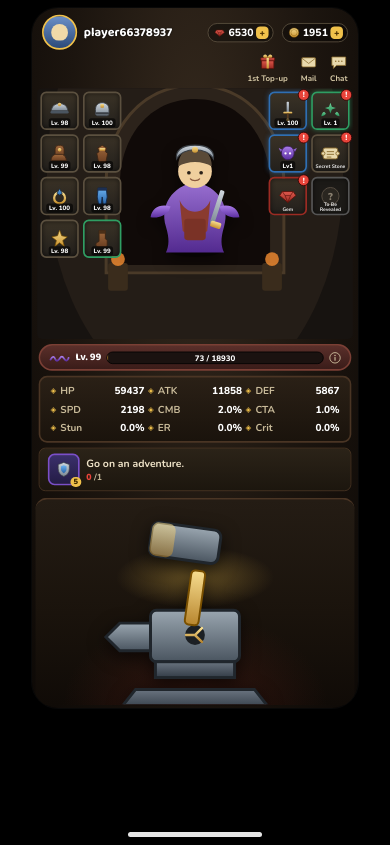
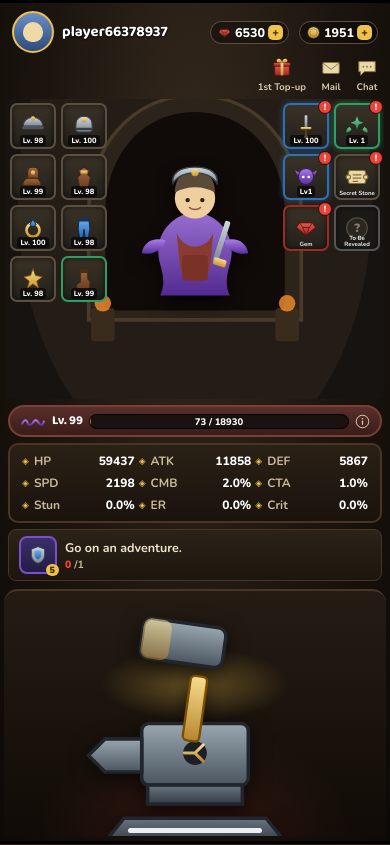
Before and after one commit to cy72whfbrt-dotcom/Game-, a PHP site: page / in a window 390 px wide. Run offline with PHP 8.4, Linux system fonts and the light colour scheme.

Commit message:
Make the UI a true responsive fullscreen mobile app
Replaced the fixed 390x845 phone-mockup canvas with a real fullscreen
stage (position: fixed, 100dvh) and drive the scale of the fixed-design
game-screen (390x838) via JS based on actual viewport size, so it fits
any phone screen edge-to-edge while every icon/label shrinks or grows
together proportionally, keeping the layout tidy at any size.

Co-Authored-By: Claude Sonnet 5 <noreply@anthropic.com>
Claude-Session: https://claude.ai/code/session_01PmjxWnFA4ADyn5eS7WWuRu

```diff
--- a/index.html
+++ b/index.html
@@ -2,7 +2,7 @@
 <html lang="de">
 <head>
 <meta charset="UTF-8">
-<meta name="viewport" content="width=device-width, initial-scale=1.0">
+<meta name="viewport" content="width=device-width, initial-scale=1.0, maximum-scale=1.0, user-scalable=no, viewport-fit=cover">
 <title>Idle RPG - Home</title>
 <link rel="stylesheet" href="style.css">
 </head>
@@ -13,8 +13,7 @@
   <img src="icons.svg" style="display:none" id="preload">
 
   <div class="phone-frame">
-    <div class="card-wrap">
-    <div class="game-screen">
+    <div class="game-screen" id="gameScreen">
 
       <!-- Top bar -->
       <div class="top-bar">
@@ -188,9 +187,8 @@
         <div class="forge-glow"></div>
       </div>
 
+      <div class="home-indicator"></div>
     </div>
-    </div>
-    <div class="home-indicator"></div>
   </div>
 
 <script src="script.js"></script>
--- a/script.js
+++ b/script.js
@@ -1,9 +1,18 @@
-document.querySelectorAll('.nav-item[data-nav]').forEach((el) => {
-  el.addEventListener('click', () => {
-    console.log('Navigate to:', el.dataset.nav);
-  });
-});
+const DESIGN_WIDTH = 390;
+const DESIGN_HEIGHT = 838;
+const gameScreen = document.getElementById('gameScreen');
 
-document.querySelector('.anvil-center')?.addEventListener('click', () => {
+function fitToScreen() {
+  const vw = window.innerWidth;
+  const vh = window.innerHeight;
+  const scale = Math.min(vw / DESIGN_WIDTH, vh / DESIGN_HEIGHT);
+  gameScreen.style.transform = `scale(${scale})`;
+}
+
+window.addEventListener('resize', fitToScreen);
+window.addEventListener('orientationchange', fitToScreen);
+fitToScreen();
+
+document.querySelector('.forge-hero')?.addEventListener('click', () => {
   console.log('Navigate to: forge');
 });
--- a/style.css
+++ b/style.css
@@ -16,93 +16,45 @@
 
 * { box-sizing: border-box; margin: 0; padding: 0; }
 
+html, body {
+  width: 100%;
+  height: 100%;
+  overflow: hidden;
+  overscroll-behavior: none;
+}
+
 body {
   background: #000;
-  min-height: 100vh;
-  display: flex;
-  align-items: center;
-  justify-content: center;
   font-family: 'Nunito', sans-serif;
   color: var(--text-cream);
 }
 
+/* Fullscreen mobile stage: fills the whole viewport (incl. safe areas),
+   game-screen is a fixed-design canvas that JS scales to fit exactly,
+   so every icon/label shrinks or grows together and stays tidy/small. */
 .phone-frame {
-  width: 390px;
-  height: 845px;
+  position: fixed;
+  inset: 0;
+  width: 100%;
+  height: 100dvh;
   background: #000;
   overflow: hidden;
-  position: relative;
-  box-shadow: 0 20px 60px rgba(0,0,0,0.6);
-  display: flex;
-  flex-direction: column;
-}
-
-.status-bar {
-  display: flex;
-  justify-content: space-between;
-  align-items: center;
-  padding: 12px 24px 0;
-  height: 32px;
-  font-weight: 800;
-  font-size: 15px;
-  color: #fff;
-  background: #000;
-  z-index: 20;
-  flex: 0 0 auto;
-  box-sizing: border-box;
-}
-
-.picker-nav {
-  height: 51px;
-  flex: 0 0 auto;
-  background: #000;
   display: flex;
   align-items: center;
-  justify-content: space-between;
-  padding: 0 18px;
-  font-family: -apple-system, BlinkMacSystemFont, 'SF Pro Text', 'Helvetica Neue', Arial, sans-serif;
+  justify-content: center;
 }
-.picker-back {
-  color: #e8e8ea;
-  font-size: 16px;
-  font-weight: 400;
-}
-.picker-done {
-  color: #3b8af2;
-  font-size: 16px;
-  font-weight: 600;
-}
-
-.card-wrap {
-  flex: 0 0 auto;
-  height: 700px;
-  width: 326px;
-  margin: 8px auto 0;
-  border-radius: 26px;
-  overflow: hidden;
-  box-shadow: 0 0 0 1px rgba(255,255,255,0.03);
-  position: relative;
-}
-.moon { font-size: 11px; margin-left: 2px; }
-.status-icons { display: flex; gap: 6px; align-items: center; }
-.si-signal, .si-wifi { width: 18px; height: 13px; }
-.battery { display: flex; align-items: center; gap: 3px; }
-.battery-num { font-size: 13px; font-weight: 700; }
-.battery-shell { width: 22px; height: 11px; border: 1px solid #fff; border-radius: 3px; display: block; padding: 1px; }
-.battery-fill { display: block; height: 100%; width: 40%; background: #fff; border-radius: 1px; }
 
 .game-screen {
   width: 390px;
   height: 838px;
   background:
     radial-gradient(ellipse at 50% 25%, #362a1e 0%, #1c150f 55%, #0d0906 100%);
-  position: absolute;
-  top: 0; left: 0;
-  transform: scale(0.8359);
-  transform-origin: top left;
+  position: relative;
+  transform-origin: center center;
   display: flex;
   flex-direction: column;
   padding-bottom: 4px;
+  flex-shrink: 0;
 }
 
 /* Top bar */
```
